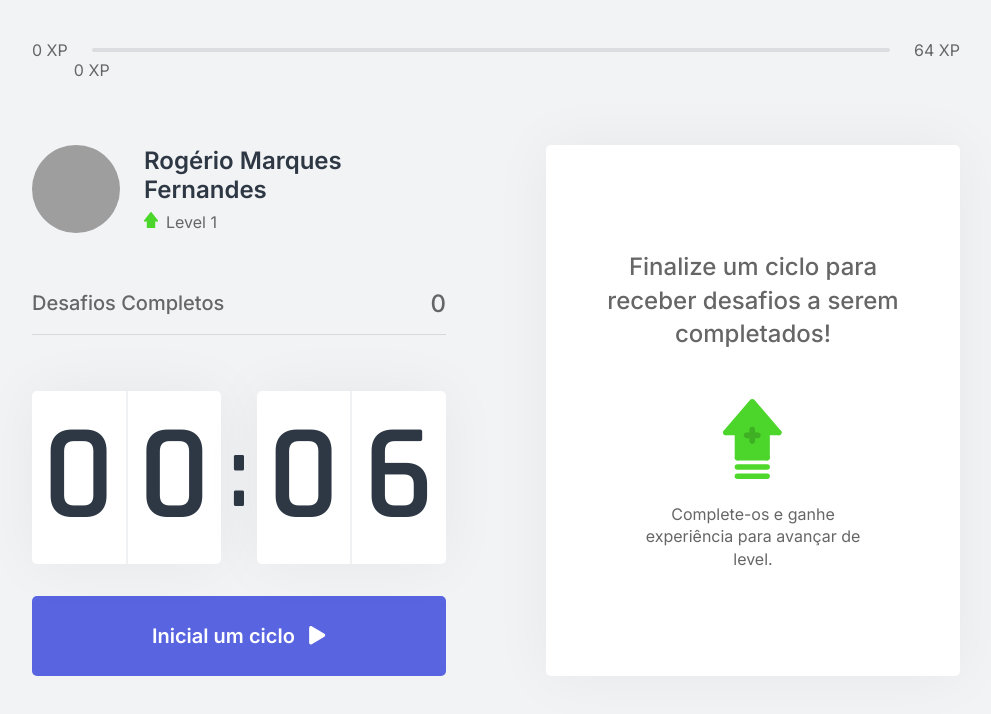
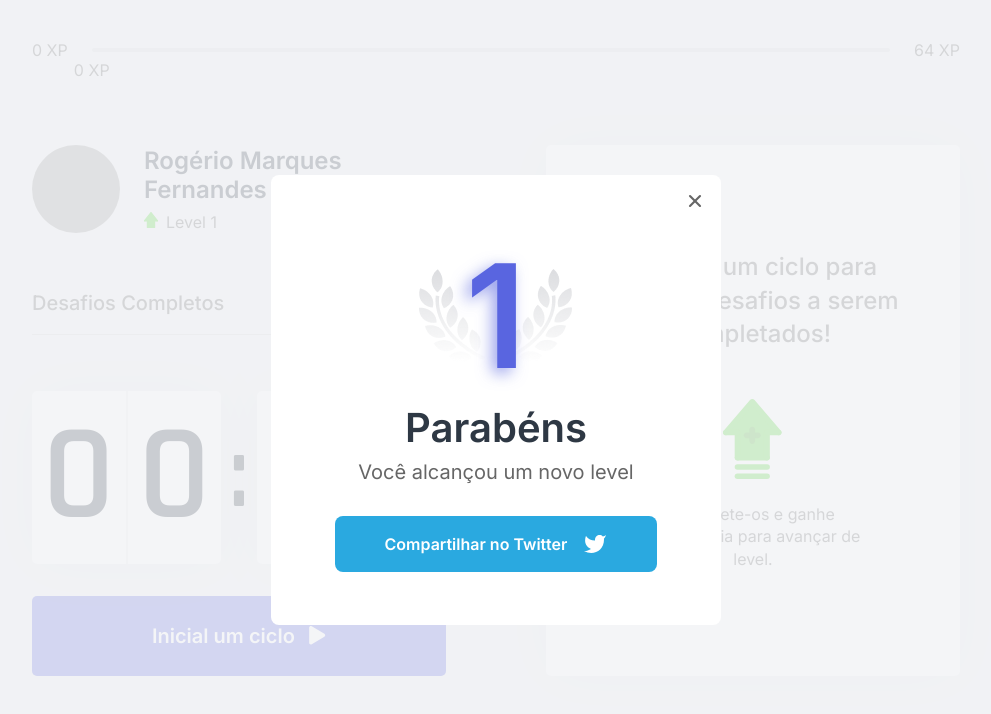
Before and after one commit to rogerrm95/move.it, a Next.js app: page / in a window 1280 px wide. Shown: the top 714 px of the page, without its empty margins (144-1135 px from the left). Built offline with nearby package versions, Linux system fonts and the light colour scheme; grey boxes are pictures that could not be loaded.

Commit message:
Add: Modal Level UP

```diff
--- a/package.json
+++ b/package.json
@@ -11,7 +11,8 @@
     "next": "10.0.7",
     "react": "17.0.1",
     "react-dom": "17.0.1",
-    "react-icons": "^4.2.0"
+    "react-icons": "^4.2.0",
+    "sass": "^1.38.2"
   },
   "devDependencies": {
     "@types/node": "^14.14.31",
--- /dev/null
+++ b/src/components/LevelUpModal.tsx
@@ -0,0 +1,50 @@
+import { FormEvent, FormEventHandler, useState } from 'react'
+import { useContext, useEffect } from 'react'
+import Image from 'next/image'
+
+import { useChallenges } from '../hooks/useChallenges' // Hook //
+import styles from '../styles/components/LevelUpModal.module.scss' // CSS - module.css //
+
+export function LevelUpModal() {
+    const { level } = useChallenges()
+
+    const [isModalOpen, setIsModalOpen] = useState<Boolean>(false)
+
+    useEffect(() => {
+        setIsModalOpen(true)
+    }, [level])
+
+    function closeModal() {
+        setIsModalOpen(false)
+    }
+
+    return (
+        <>
+            {
+                isModalOpen ? (
+                    <main className={styles.modalOverlay}>
+                        <div className={styles.modalContainer}>
+                            <section className={styles.levelUp}>
+                                <h1>{level}</h1>
+                            </section>
+
+                            <h2>Parabéns</h2>
+                            <span>Você alcançou um novo level</span>
+
+                            <button className={styles.twitterButton}>
+                                <span>Compartilhar no Twitter</span>
+                                <Image src='/icons/twitter.svg' width={24} height={24} alt='Twitter' />
+                            </button>
+
+                            <button className={styles.closeButton} onClick={closeModal}>
+                                <Image src='/icons/close.svg' width={20} height={20} alt='Fechar' />
+                            </button>
+                        </div>
+                    </main>
+                ) : (
+                    null
+                )
+            }
+        </>
+    )
+}
--- a/src/contexts/ChallengesContext.tsx
+++ b/src/contexts/ChallengesContext.tsx
@@ -31,6 +31,7 @@ export function ChallengeProvider({ children }: ChallengeProviderProps) {
     const [level, setLevel] = useState(1)
     const [currentExperience, setCurrentExperience] = useState(0)
     const [challengesCompleted, setChallengesCompleteded] = useState(0)
+    const [hasLevelUp, setHasLevelUp] = useState(false)
 
     // Challenges //
     const [activeChallenge, setActiveChallenge] = useState(null)
@@ -64,9 +65,8 @@ export function ChallengeProvider({ children }: ChallengeProviderProps) {
             setCurrentExperience(newExperience)
         }
 
-        setActiveChallenge(null)
         setChallengesCompleteded(challengesCompleted + 1)
-        setHasActiveChallange(false)
+        resetChallenge()
     }
 
     return (
@@ -81,7 +81,7 @@ export function ChallengeProvider({ children }: ChallengeProviderProps) {
                 gainExperience,
                 levelUp,
                 resetChallenge,
-                startNewChallenge
+                startNewChallenge,
             }}>
 
             {children}
--- /dev/null
+++ b/src/hooks/useChallenges.tsx
@@ -0,0 +1,6 @@
+import { useContext } from 'react'
+import { ChallengesContext } from '../contexts/ChallengesContext'
+
+export const useChallenges = () => {
+    return useContext(ChallengesContext)
+}
--- a/src/pages/_app.tsx
+++ b/src/pages/_app.tsx
@@ -1,4 +1,4 @@
-import '../styles/global.css'
+import '../styles/global.scss'
 
 // Contexto //
 import { ChallengeProvider } from '../contexts/ChallengesContext'
--- a/src/pages/index.tsx
+++ b/src/pages/index.tsx
@@ -1,20 +1,22 @@
 // NEXT //
 import Head from 'next/head'
+
+// Componentes //
+import { CompletedChallenges } from '../components/CompletedChallenges';
+import { Countdown } from '../components/Countdown';
+import { ChallengeBox } from '../components/ChallengeBox';
+import { ExperienceBar } from "../components/ExperienceBar";
+import { LevelUpModal } from '../components/LevelUpModal';
+import { Perfil } from '../components/Perfil';
 
 // CSS //
 import styles from '../styles/pages/Home.module.css'
 
-// Componentes //
-import { ExperienceBar } from "../components/ExperienceBar";
-import { Perfil } from '../components/Perfil';
-import { CompletedChallenges } from '../components/CompletedChallenges';
-import { Countdown } from '../components/Countdown';
-import { ChallengeBox } from '../components/ChallengeBox';
-
-
 export default function Home() {
   return (
     <div className={styles.container}>
+
+      <LevelUpModal/>
 
       <Head>
         <title>Início | Move.It</title>
--- /dev/null
+++ b/src/styles/components/LevelUpModal.module.scss
@@ -0,0 +1,97 @@
+.modalOverlay {
+    width: 100%;
+    height: 100%;
+    z-index: 1;
+
+    position: absolute;
+    top: 0;
+    left: 0;
+
+    display: grid;
+    place-items: center;
+
+    background-color: #f2f3f5cc;
+}
+
+.modalContainer {
+    position: relative;
+
+    max-width: 450px;
+    width: 100%;
+    height: 450px;
+    padding: 2rem 4rem;
+
+    display: flex;
+    flex-direction: column;
+    justify-content: center;
+    align-items: center;
+    border-radius: 8px;
+    background-color: #fff;
+
+    h2 {
+        font-size: 2.5rem;
+        text-align: center;
+        color: var(--title);
+    }
+
+    > span {
+        font-size: 1.25rem;
+        color: var(--text);
+        text-align: center;
+        margin-top: 0.5rem;
+    }
+
+    .twitterButton {
+        width: 100%;
+        min-width: 200px;
+
+        display: flex;
+        align-items: center;
+        justify-content: center;
+
+        border: none;
+        border-radius: 8px;
+        padding: 1rem;
+        margin-top: 2rem;
+        background-color: var(--blue-twitter);
+
+        transition: filter 0.3s;
+
+        span {
+            margin-right: 1rem;
+            color: var(--white);
+            font: 600 1rem Inter, sans-serif;
+        }
+
+        &:hover {
+            filter: brightness(0.95);
+        }
+    }
+}
+
+.levelUp {
+    width: 100%;
+    background: no-repeat center center url("../../../public/union.png");
+    object-fit: fill;
+
+    display: grid;
+    place-items: center;
+
+    h1 {
+        font-size: 9rem;
+        color: var(--blue);
+        text-shadow: -5px 5px 15px var(--blue-shadow);
+    }
+}
+
+.closeButton{
+    background: none;
+    border: none;
+    position: absolute;
+    right: 1rem;
+    top: 1rem;
+
+    &:hover {
+        filter: brightness(0.25);
+    }
+}
--- a/src/styles/global.css
+++ b/src/styles/global.scss
@@ -10,6 +10,7 @@
     --red: #e83f5b;
     --green: #4cd62b;
     --blue: #5965E0;
+    --blue-shadow: #5965E099;
     --blue-dark: #4953B8;
     --blue-twitter: #2aa9e0;
 }
--- a/src/styles/pages/Home.module.css
+++ b/src/styles/pages/Home.module.css
@@ -8,7 +8,7 @@
     flex-direction: column;
 }
 
-.container section {
+.container > section {
     flex: 1;
 
     display: grid;
```
Also changed, not shown: public/union.png (added), 1 other file (tests, documents, lock files or other folders).
